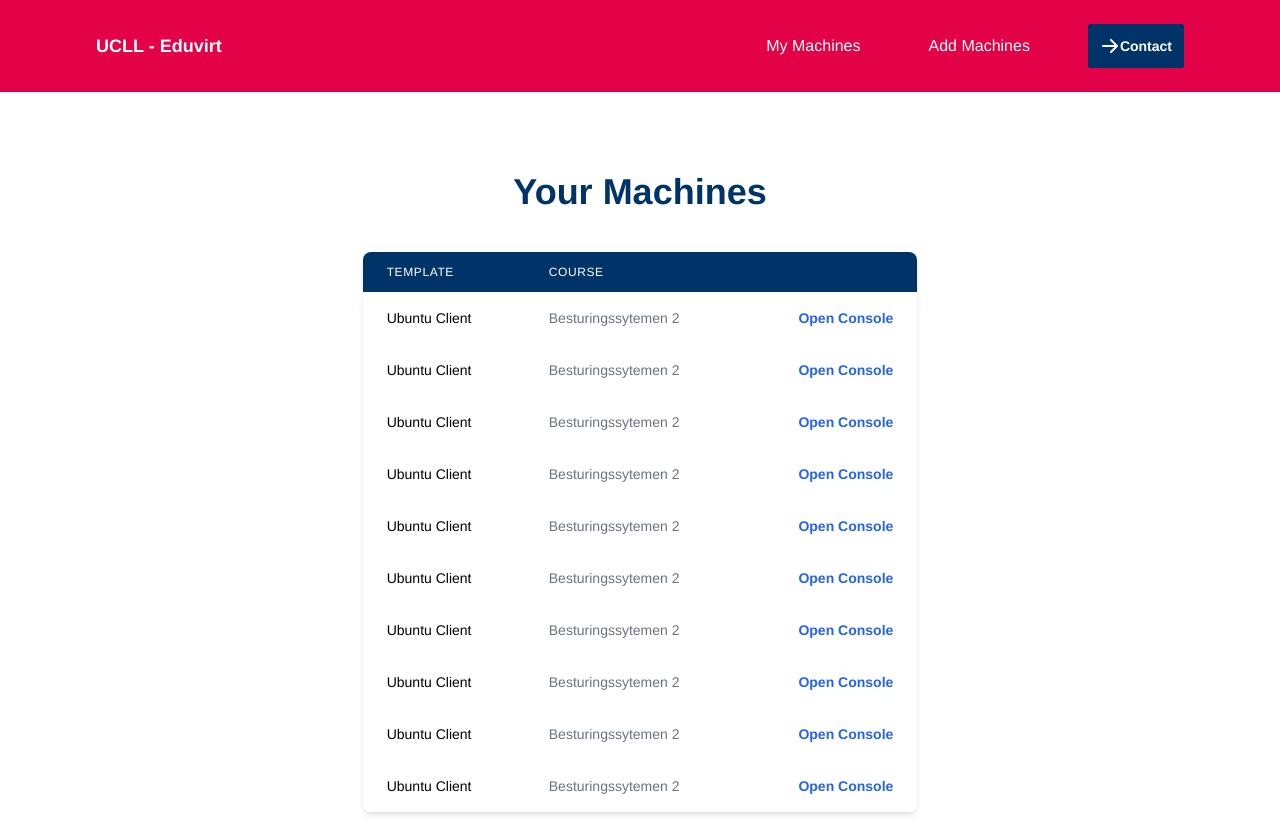
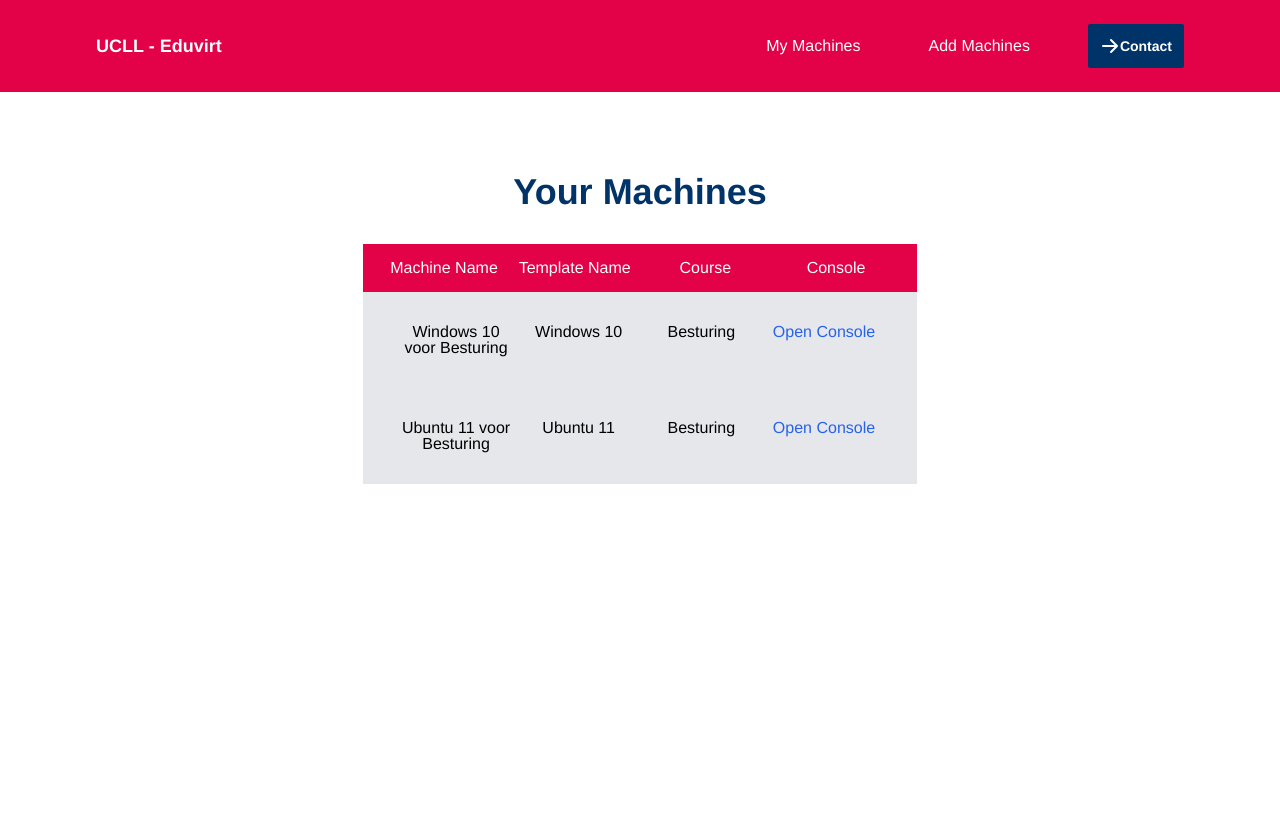
Before and after one commit to pietergmail/eduvirt-cloud, a Vue app in the folder web-frontend/: page /machines in a window 1280 px wide. Built offline with nearby package versions, Linux system fonts and the light colour scheme.

Commit message:
machine table changes and small animations added

```diff
--- a/web-frontend/src/views/AddMachine.vue
+++ b/web-frontend/src/views/AddMachine.vue
@@ -3,7 +3,7 @@
         <Navigation />
 
 
-        <div class="flex flex-col mt-20 mx-auto px-8 md:px-14 lg:px-24 container">
+        <div class="flex flex-col mt-20 mx-auto px-8 md:px-14 lg:px-24 container animate-moveintotop">
         <h2 class="font-bold text-center text-4xl mb-8 text-ucllblue">Create Virtual Machine</h2>
             <div class="grid grid-cols-2 w-full" >
                 <div class="bg-ucllblue w-full p-8 flex flex-col gap-4">
--- a/web-frontend/src/views/Home.vue
+++ b/web-frontend/src/views/Home.vue
@@ -1,15 +1,15 @@
 <template>
   <div class="">
     <Navigation />
-    <section class="flex lg:flex-row flex-col items-center justify-center gap-4 mt-20 mx-auto px-8 md:px-14 lg:px-24">
+    <section class="flex lg:flex-row flex-col items-center justify-center gap-4 mt-44 mx-auto px-8 md:px-14 lg:px-24 animate-moveintotop">
       <router-link :to="{ name: 'machines'}"
-         class="flex flex-col gap-4 xl:h-96 h-64 xl:w-4/12 lg:w-3/4 md:w-6/12 w-full bg-gray-300 rounded-md justify-center items-center"
+         class="flex flex-col gap-4 xl:h-96 h-64 xl:w-4/12 lg:w-3/4 md:w-6/12 w-full bg-gray-200 rounded-md justify-center items-center"
       >
         <img class="h-24 w-24 " src="../assets/see.png" alt="">
         <h2 class="font-bold">See Your Machines</h2>
       </router-link>
       <router-link :to="{ name: 'add_machine'}"
-        class="flex flex-col gap-4  xl:h-96 h-64 xl:w-4/12 lg:w-3/4 md:w-6/12 w-full bg-gray-300 rounded-md justify-center items-center"
+        class="flex flex-col gap-4  xl:h-96 h-64 xl:w-4/12 lg:w-3/4 md:w-6/12 w-full bg-gray-200 rounded-md justify-center items-center"
       >
         <img class="h-24 w-24 " src="../assets/add.png" alt="">
         <h2 class="font-bold">Add Machines From Templates</h2>
--- a/web-frontend/src/views/Login.vue
+++ b/web-frontend/src/views/Login.vue
@@ -12,6 +12,8 @@
         </div>
     </div>
 </template>
+
+
 
 <script>
 export default {
--- a/web-frontend/src/views/Machines.vue
+++ b/web-frontend/src/views/Machines.vue
@@ -1,105 +1,20 @@
 <template>
   <div>
     <Navigation />
-    <div class="flex flex-col mt-20 mx-auto px-8 md:px-14 lg:px-24 xl:w-7/12 w-full">
-    <h2 class="font-bold text-center text-4xl mb-8 text-ucllblue">Your Machines</h2>
-      <div class="overflow-x-auto sm:-mx-6 lg:-mx-8">
-        <div class="inline-block py-2 min-w-full sm:px-6 lg:px-8">
-          <div class="overflow-hidden shadow-md sm:rounded-lg">
-            <table class="min-w-full">
-              <thead class="bg-ucllblue">
-                <tr>
-                  <th
-                    scope="col"
-                    class="
-                      py-3
-                      px-6
-                      text-xs
-                      font-medium
-                      tracking-wider
-                      text-left text-white
-                      uppercase
-                    "
-                  >
-                    Template
-                  </th>
-                  <th
-                    scope="col"
-                    class="
-                      py-3
-                      px-6
-                      text-xs
-                      font-medium
-                      tracking-wider
-                      text-left text-white
-                      uppercase
-
-                    "
-                  >
-                    Course
-                  </th>
-                  <th scope="col" class="relative py-3 px-6">
-                    <span class="sr-only">Edit</span>
-                  </th>
-                </tr>
-              </thead>
-              <tbody v-for="n in 10" v-bind:key="n">
-                <tr
-                  class="
-                    bg-white
-                    border-b
-                    border-ucllblue
-
-                  "
-                >
-                  <td
-                    class="
-                      py-4
-                      px-6
-                      text-sm
-                      font-medium
-                      text-black
-                      whitespace-nowrap
-
-                    "
-                  >
-                    Ubuntu Client
-                  </td>
-                  <td
-                    class="
-                      py-4
-                      px-6
-                      text-sm text-gray-500
-                      whitespace-nowrap
-
-                    "
-                  >
-                    Besturingssytemen 2
-                  </td>
-
-                  <td
-                    class="
-                      py-4
-                      px-6
-                      text-sm
-                      font-bold
-                      text-right
-                      whitespace-nowrap
-                    "
-                  >
-                    <a
-                      href="#"
-                      class="text-blue-600  hover:underline"
-                      >Open Console</a
-                    >
-                  </td>
-                </tr>
-
-              </tbody>
-            </table>
-          </div>
+    <div class="flex flex-col mt-20 mx-auto sm:px-8 md:px-14 lg:px-24 xl:w-7/12 w-full animate-moveintotop">
+      <h2 class="font-bold text-center text-4xl mb-8 text-ucllblue">Your Machines</h2>
+        <div class="grid grid-cols-4 bg-ucllred p-4 text-white text-center">
+          <h3>Machine Name</h3>
+          <h3>Template Name</h3>
+          <h3>Course</h3>
+          <h3>Console</h3>
         </div>
-      </div>
+        <div class="grid grid-cols-4 bg-gray-200 sm:px-8 py-8 text-center" v-for="user in users" :key="user.id">
+          <p>{{user.servers.name}}</p>
+          <p>{{user.servers.template}}</p>
+          <p>{{user.servers.course}}</p>
+          <a class="text-blue-600" :href="user.servers.console">Open Console</a>
+        </div>
     </div>
   </div>
 </template>
@@ -111,5 +26,13 @@ export default {
   components: {
     Navigation,
   },
+      data() {
+        return {
+            users: [{"username": "admin", "servers": {"id": "1", "name": "Windows 10 voor Besturing", "course": "Besturing", "template": "Windows 10", "console": "https://console.cloud.ucll.be/"}},
+            {"username": "user", "servers": {"id": "1", "name": "Ubuntu 11 voor Besturing", "course": "Besturing", "template": "Ubuntu 11", "console": "https://console.cloud.ucll.be/"}}],
+            selectedTemplate: '',
+            selectedCourse: '',
+        };
+    },
 };
 </script>
```
